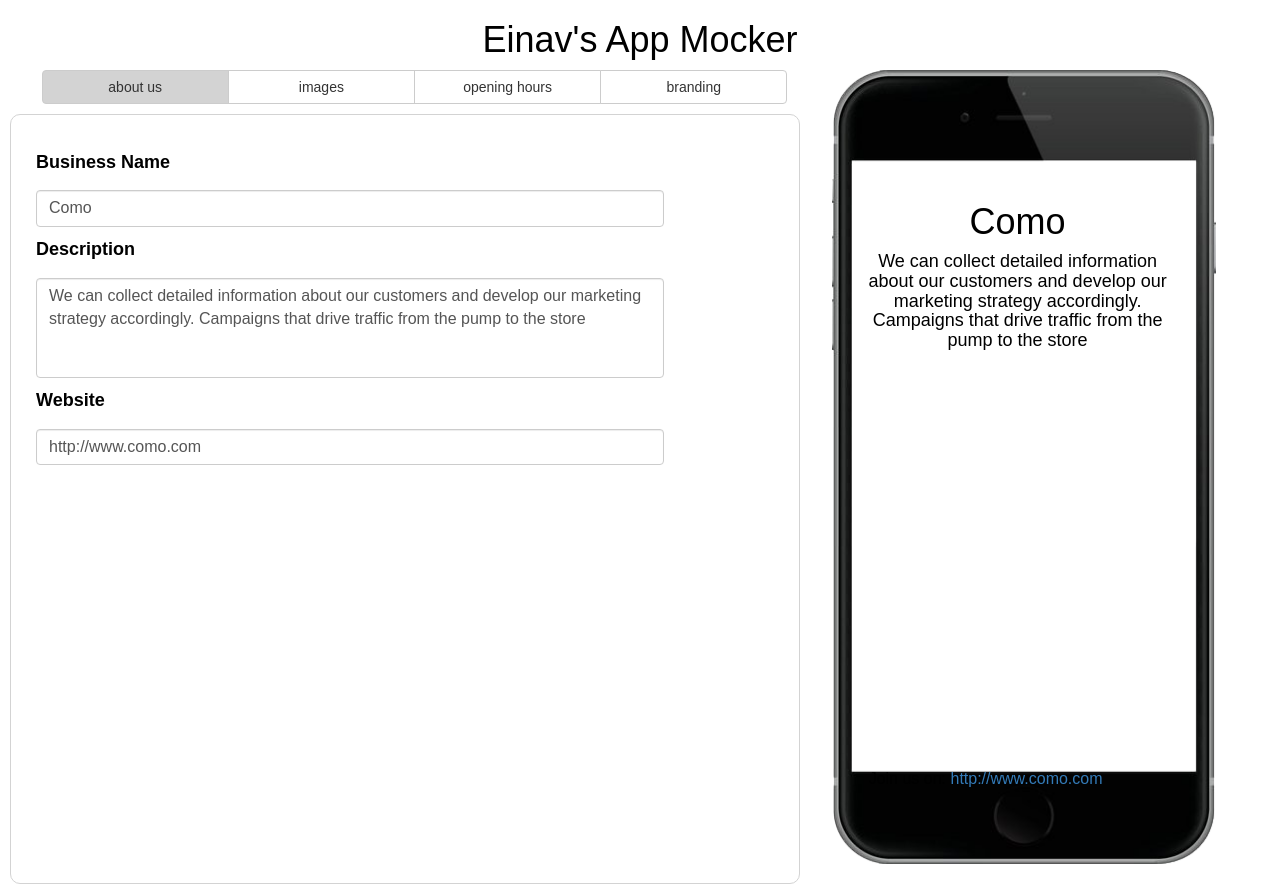
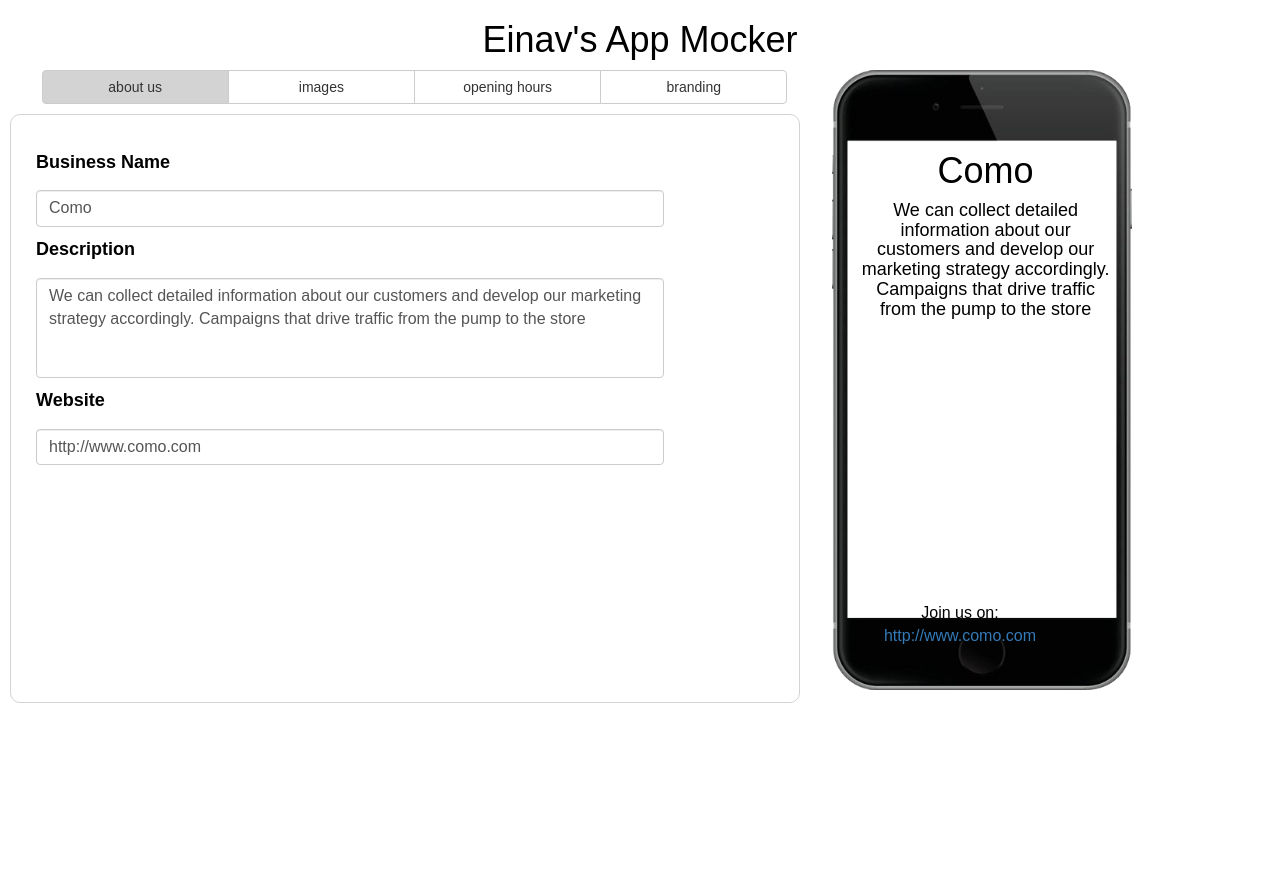
Before and after one commit to nushicoco/AppMocks, a React (Create React App) app in the folder client/: page / in a window 1280 px wide. After the commit the page ends 800 px from the top, so only its background shows below. Built offline with nearby package versions, Linux system fonts and the light colour scheme.

Commit message:
style seems solid!

```diff
--- a/client/src/App.css
+++ b/client/src/App.css
@@ -93,7 +93,6 @@
 
 .in-phone-view{
     height: 500px;
-    /*background-color: yellow;*/
 }
 
 .field-label {
@@ -115,18 +114,18 @@
 
     .viewer-pane{
         height: auto;
-        width: 30%;
-        padding-top: 63.37%;
+        width: 24%;
+        padding-top: 48.5%;
     }
 
     .in-phone{
         top: 10%;
         left:unset;
-        width: 25%;
-        height: 80%;
+        width: 20%;
+        height: 68%;
         margin-left: 2%;
         margin-right: 2%;
-        margin-top:8%;
+        margin-top:4%;
         /*background-color: red;*/
     }
 
@@ -151,7 +150,7 @@
 
 @media screen and (min-width: 990px) and (max-width: 1200px) {
     .in-phone{
-        height: 65%;
+        height: 60%;
     }
 
     .in-phone-view{
```
